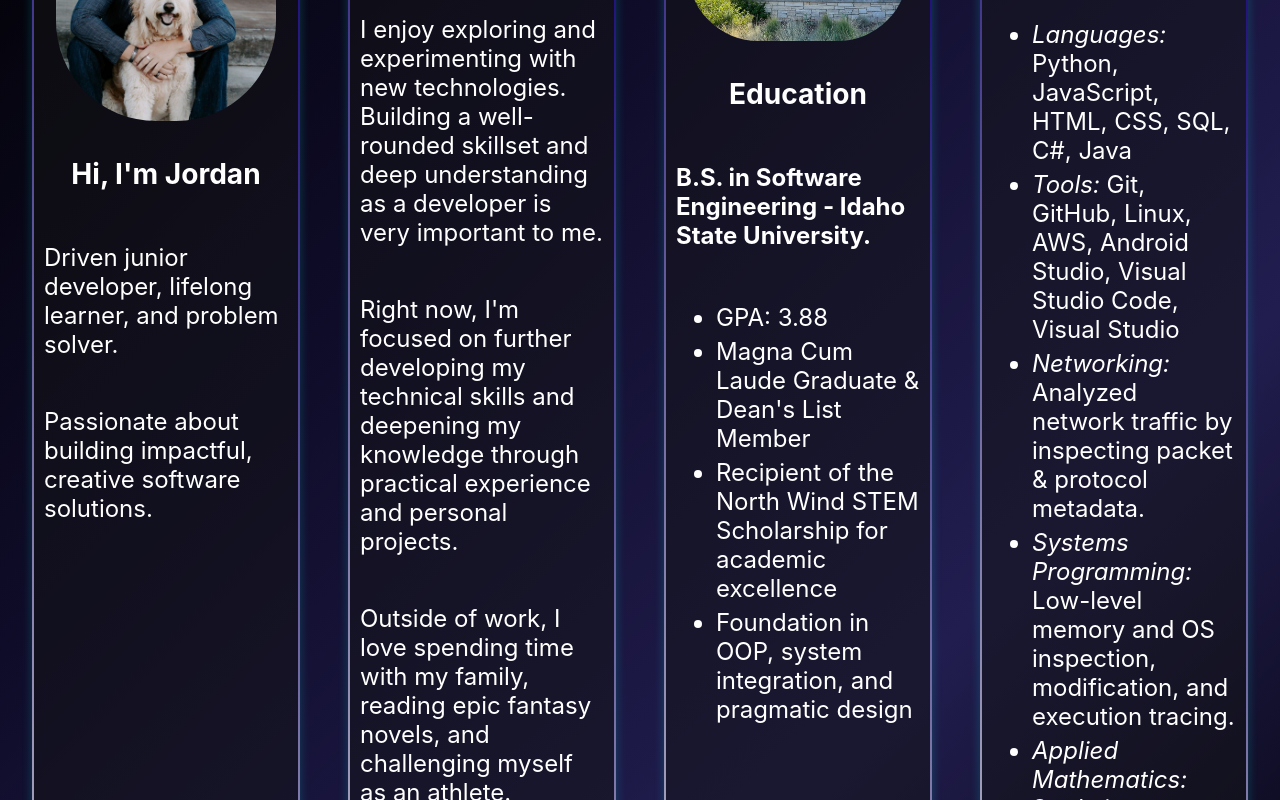
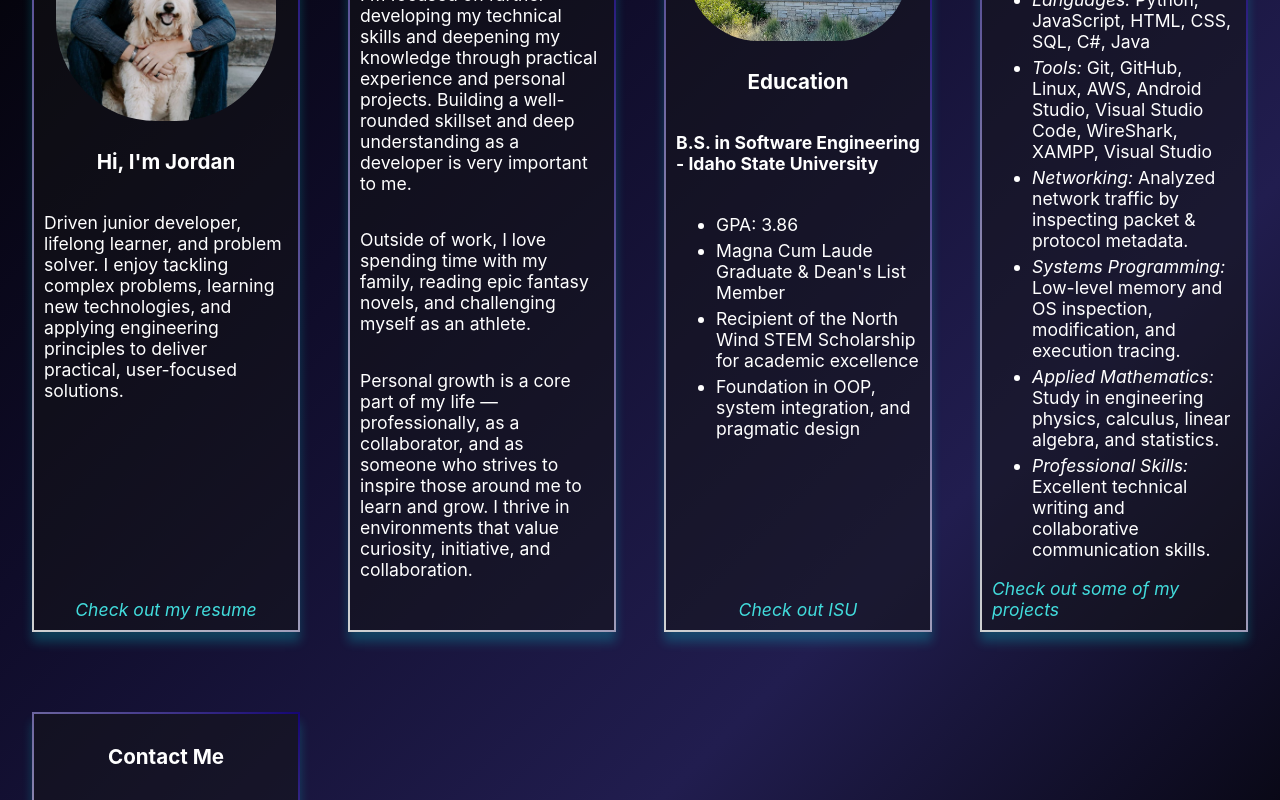
Before and after one commit to Jordan1819/personal_portfolio, a React (Vite) app: page / in a window 1280 px wide. Shown: the part 280-1080 px from the top of the page. Built offline with nearby package versions, Linux system fonts and the light colour scheme.

Commit message:
Removed contact page in favor of a contact card (for now)

```diff
--- a/src/App.jsx
+++ b/src/App.jsx
@@ -6,7 +6,6 @@ import Navbar from './components/Navbar';
 import Home from './pages/Home';
 import Resume from './pages/Resume';
 import Projects from './pages/Projects';
-import Contact from './pages/Contact';
 
 export default function App() {
   return (
@@ -16,7 +15,6 @@ export default function App() {
           <Route path="/" element={<Home />} />
           <Route path="/resume" element={<Resume />} />
           <Route path="/projects" element={<Projects />} />
-          <Route path="/contact" element={<Contact />} />
         </Routes>
       </Router>
   );
--- a/src/components/Navbar.jsx
+++ b/src/components/Navbar.jsx
@@ -42,7 +42,7 @@ export default function Navbar() {
           GitHub
         </span>
       </a>
-      <Link to="/contact" onClick={() => setMenuOpen(false)}><span>✉ Contact</span></Link>
+      {/* <Link to="/contact" onClick={() => setMenuOpen(false)}><span>✉ Contact</span></Link> */}
       </div>
 
     </nav>
--- a/src/pages/Contact.jsx
+++ /dev/null
@@ -1,9 +0,0 @@
-export default function Contact() {
-    return (
-        <div>
-            <main>
-
-            </main>
-        </div>
-    );
-}
--- a/src/pages/Home.jsx
+++ b/src/pages/Home.jsx
@@ -33,30 +33,23 @@ export default function Home() {
                             linkDescription="Check out my resume"
                         >
                         <p>
-                        Driven junior developer, lifelong learner, and problem solver.
+                        Driven junior developer, lifelong learner, and problem solver. I enjoy tackling complex problems, learning new technologies, and applying engineering principles to deliver practical, user-focused solutions.
                         </p>
-                        <p>
-                        Passionate about building impactful, creative software solutions.
-                        </p>
+
                     </HomeCard>
 
                     <HomeCard
                             title="About Me"
-                            link="/contact"
-                            internal
                             linkDescription="Contact me"
                         >
                         <p>
-                        I enjoy exploring and experimenting with new technologies. Building a well-rounded skillset and deep understanding as a developer is very important to me.
-                        </p>
-                        <p>
-                        Right now, I'm focused on further developing my technical skills and deepening my knowledge through practical experience and personal projects.
+                        I'm focused on further developing my technical skills and deepening my knowledge through practical experience and personal projects. Building a well-rounded skillset and deep understanding as a developer is very important to me.
                         </p>
                         <p>
                         Outside of work, I love spending time with my family, reading epic fantasy novels, and challenging myself as an athlete.
                         </p>
                         <p>
-                        I've made it my life mission to <i>become the strongest version of myself</i> — as a professional, a friend, and someone who inspires others to do the same.
+                        Personal growth is a core part of my life — professionally, as a collaborator, and as someone who strives to inspire those around me to learn and grow. I thrive in environments that value curiosity, initiative, and collaboration.
                         </p>
                     </HomeCard>
 
@@ -68,10 +61,10 @@ export default function Home() {
                             linkDescription="Check out ISU"
                         >
                         <p>
-                        <b>B.S. in Software Engineering - Idaho State University.</b>
+                        <b>B.S. in Software Engineering - Idaho State University</b>
                         </p>
                         <ul className="education-home-card-list">
-                            <li>GPA: 3.88</li>
+                            <li>GPA: 3.86</li>
                             <li>Magna Cum Laude Graduate & Dean's List Member</li>
                             <li>Recipient of the North Wind STEM Scholarship for academic excellence</li>
                             <li>Foundation in OOP, system integration, and pragmatic design</li>
@@ -86,7 +79,7 @@ export default function Home() {
                         >
                         <ul className="skills-home-card-list">
                             <li><i>Languages:</i> Python, JavaScript, HTML, CSS, SQL, C#, Java</li>
-                            <li><i>Tools:</i> Git, GitHub, Linux, AWS, Android Studio, Visual Studio Code, Visual Studio</li>
+                            <li><i>Tools:</i> Git, GitHub, Linux, AWS, Android Studio, Visual Studio Code, WireShark, XAMPP, Visual Studio</li>
                             <li><i>Networking:</i> Analyzed network traffic by inspecting packet & protocol metadata.</li>
                             <li><i>Systems Programming:</i> Low-level memory and OS inspection, modification, and execution tracing.</li>
                             <li><i>Applied Mathematics:</i> Study in engineering physics, calculus, linear algebra, and statistics.</li>
@@ -95,6 +88,16 @@ export default function Home() {
                         </ul>
                     </HomeCard>
 
+                    <HomeCard
+                            title="Contact Me"
+                            link="https://www.linkedin.com/in/jordan-waite-0a102739b/"
+                            linkDescription="LinkedIn"
+                    >
+                    <p>Please feel free to reach out and connect with me via LinkedIn or email. I'm always open to exploring new opportunities and projects!</p>
+                    <p><b>Email:</b> jtw18199@gmail.com</p>
+
+                    </HomeCard>
+
                 </div>
             </main>
         </div>
--- a/styles/base.css
+++ b/styles/base.css
@@ -9,7 +9,7 @@
       margin: 0;
       padding: 0;
       font-family: -apple-system, BlinkMacSystemFont, "Segoe UI", Helvetica, Arial, sans-serif;
-      font-size: 1.5rem;
+      font-size: 1.1rem;
       background: linear-gradient(135deg, #000000, #0f0c29, #211d4f, #000000);
       color: #ffffff;
       min-height: 100vh;
--- a/styles/homecard.css
+++ b/styles/homecard.css
@@ -58,7 +58,8 @@
 
 
 
-.home-card-link {
+.home-card-link,
+.home-card-link:visited {
     color: rgb(66, 220, 220);
     text-decoration: none;
     border-top: none;
```
Also changed, not shown: src/components/ContactCard.jsx (deleted, +0 -25 lines), styles/contactcard.css (deleted, +0 -17 lines).
